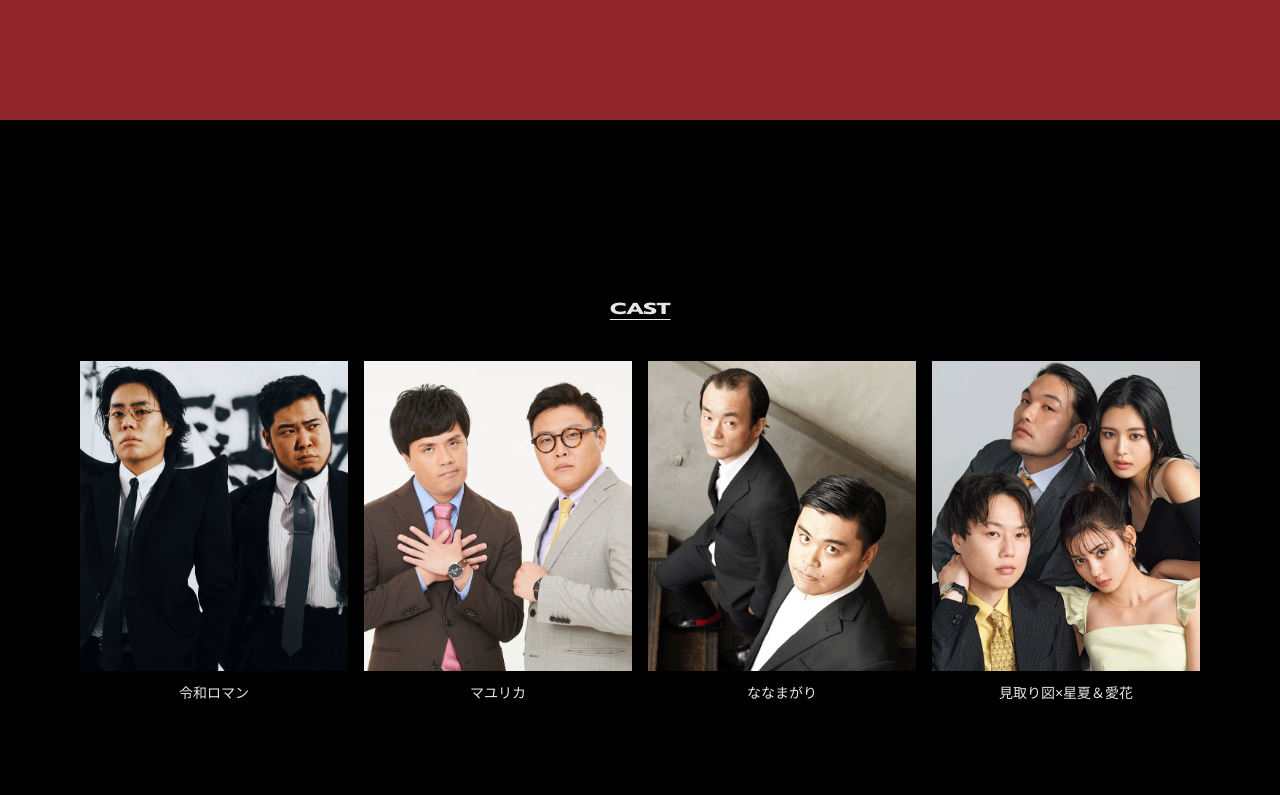
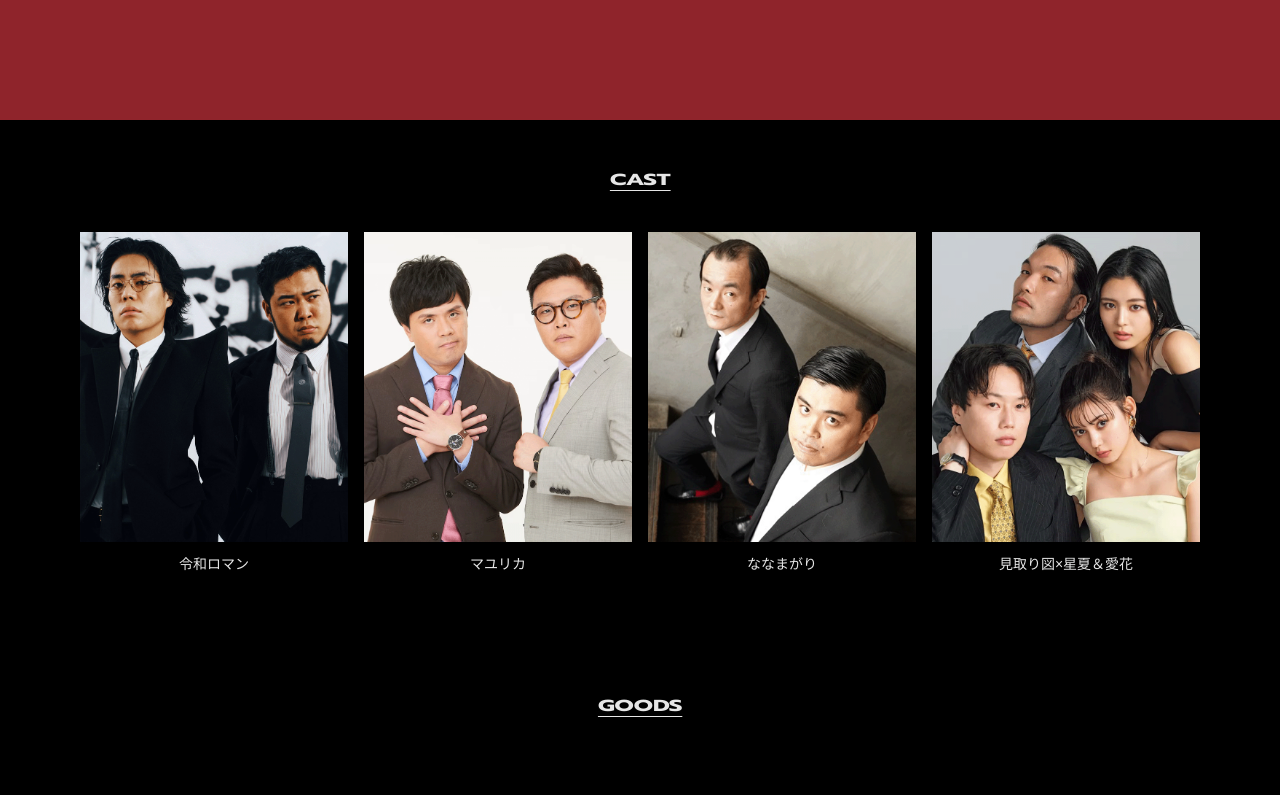
Before and after one commit to sakuya10969/reiwaroman, a React (Vite) app: page / in a window 1280 px wide. Shown: the part 4680-5475 px from the top of the page. Built offline with nearby package versions, Linux system fonts and the light colour scheme.

Commit message:
fix: cast height

```diff
--- a/src/components/cast/Cast.tsx
+++ b/src/components/cast/Cast.tsx
@@ -15,7 +15,7 @@ const Cast = ({
   castImageUrl = [CastReiwa, CastMayurika, CastNanamagari, CastMitorizu],
 }: CastProps) => {
   return (
-    <div className="relative w-full min-h-screen isolate flex items-center justify-center">
+    <div className="relative w-full isolate flex items-center justify-center">
       {/* 背景 */}
       <div
         className="absolute inset-0 bg-black -z-10"
@@ -23,7 +23,7 @@ const Cast = ({
       />
 
       {/* コンテンツ */}
-      <div className="max-w-6xl mx-auto py-20 px-4">
+      <div className="max-w-6xl mx-auto pt-12 px-4">
         {/* 上部のバッジ */}
         <div className="flex justify-center mb-10">
           <div
```
